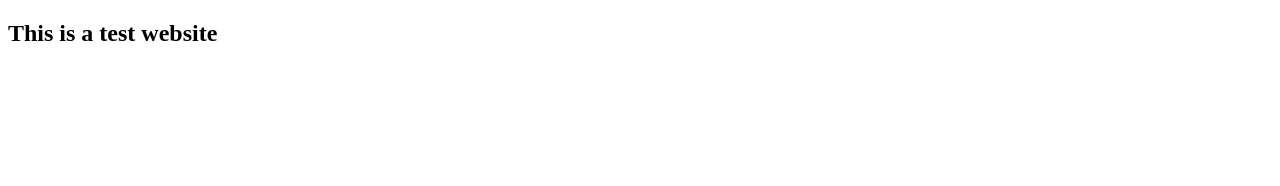
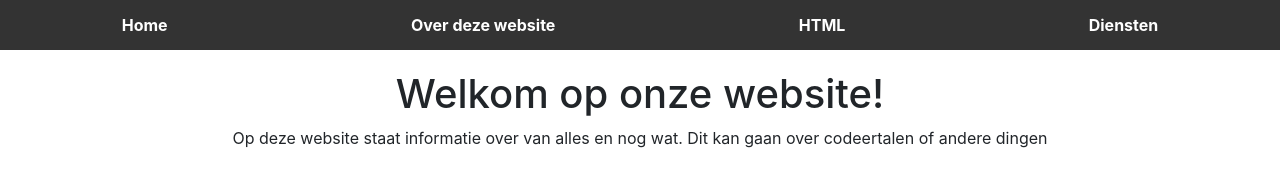
Before and after one commit to xLuckyL/website, a plain HTML site: page index.html in a window 1280 px wide. Drawn offline with nearby package versions, Linux system fonts and the light colour scheme.

Commit message:
Add files via upload
Added:

- Menu
- Little text about what this website will be
- Small CSS style

```diff
--- a/index.html
+++ b/index.html
@@ -1,12 +1,40 @@
 <!DOCTYPE html>
 <html>
+
 <head>
-<title>Home Page</title>
+    <title>Home Page</title>
+    <link rel="stylesheet" href="style.css">
+    <link rel="stylesheet" href="https://cdn.jsdelivr.net/npm/bootstrap@4.3.1/dist/css/bootstrap.min.css"
+        integrity="sha384-ggOyR0iXCbMQv3Xipma34MD+dH/1fQ784/j6cY/iJTQUOhcWr7x9JvoRxT2MZw1T" crossorigin="anonymous">
 </head>
+
+<div class="menu">
+    <a href="index.html">Home</a>
+    <a href="#">Over deze website</a>
+    <a href="infohtml.html">HTML</a>
+    <a href="#">Diensten</a>
+</div>
 
 <body>
 
-<h2>This is a test website</h2>
+    <div class="container">
+        <div class="row">
+            <div class="col"></div>
+            <div class="col6">
+                <div class="content">
+                    <h1>Welkom op onze website!</h1>
+                    <p>Op deze website staat informatie over van alles en nog wat. Dit kan gaan over codeertalen of
+                        andere dingen
+                    </p>
+                </div>
+            </div>
+            <div class="col"></div>
+        </div>
+    </div>
+</body>
 
-</body>
+<footer>
+
+</footer>
+
 </html>
--- /dev/null
+++ b/style.css
@@ -0,0 +1,26 @@
+body {
+    margin: 0;
+    padding: 0;
+  }
+
+  .menu {
+    width: 100%;
+    height: 50px;
+    background-color: #333;
+    color: #fff;
+    display: flex;
+    justify-content: space-around;
+    align-items: center;
+  }
+
+  .menu a {
+    text-decoration: none;
+    color: #fff;
+    font-weight: bold;
+  }
+
+  .content {
+    margin-top: 20px;
+    padding: 0 20px;
+    text-align: center;
+  }
```
Also changed, not shown: infohtml.html (added, +39 -0 lines).
